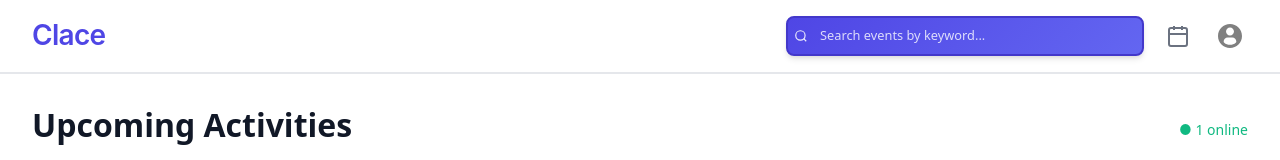
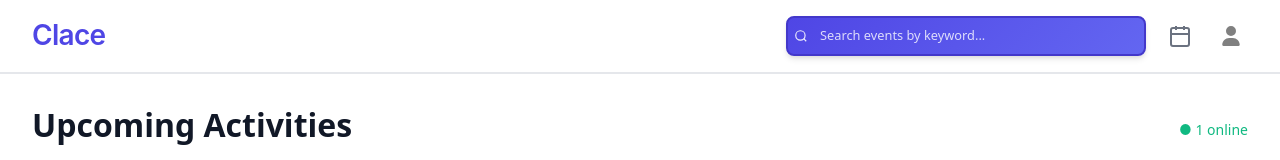
Before and after one commit to Neil-urk12/clace, a Vue app in the folder frontend/: page /dashboard in a window 1280 px wide. Shown: the top 160 px of the page. Built offline with nearby package versions, Linux system fonts and the light colour scheme.

Commit message:
feat: implemented code splitting and lazy loading - moved the icons into their own components and lazy loaded their imports including the search bar

```diff
--- a/frontend/src/components/Global/AppHeader.vue
+++ b/frontend/src/components/Global/AppHeader.vue
@@ -1,5 +1,11 @@
 <script setup lang="ts">
-import SearchBar from "./SearchBar.vue";
+import { defineAsyncComponent } from "vue";
+import { useRouter } from "vue-router";
+
+const router = useRouter();
+const SearchBar = defineAsyncComponent(() => import("@/components/Global/SearchBar.vue"));
+const CalendarIcon = defineAsyncComponent(() => import("../Global/EmptyCalendarIcon.vue"));
+const ProfileIcon = defineAsyncComponent(() => import("../Global/ProfileIcon.vue"));
 
 const handleSearch = (query: string) => {
   console.log("Searching for:", query);
@@ -17,58 +23,11 @@ const handleSearch = (query: string) => {
 
         <div class="icon-group">
           <SearchBar @search="handleSearch" />
-          <button class="action-button" aria-label="Calendar">
-            <svg
-              width="24"
-              height="24"
-              viewBox="0 0 24 24"
-              fill="none"
-              stroke="currentColor"
-              stroke-width="2"
-            >
-              <rect x="3" y="4" width="18" height="18" rx="2" ry="2"></rect>
-              <line x1="16" y1="2" x2="16" y2="6"></line>
-              <line x1="8" y1="2" x2="8" y2="6"></line>
-              <line x1="3" y1="10" x2="21" y2="10"></line>
-            </svg>
+          <button class="action-button" aria-label="Calendar" @click="router.push('/calendar')">
+            <CalendarIcon />
           </button>
-          <button class="action-button" aria-label="Profile">
-            <!-- <svg
-              width="20"
-              height="20"
-              fill="gray"
-              xmlns="http://www.w3.org/2000/svg"
-              viewBox="0 0 448 512"
-            >
-              <path
-                d="M224 256A128 128 0 1 0 224 0a128 128 0 1 0 0 256zm-45.7 48C79.8 304 0 383.8 0 482.3C0 498.7 13.3 512 29.7 512l388.6 0c16.4 0 29.7-13.3 29.7-29.7C448 383.8 368.2 304 269.7 304l-91.4 0z"
-              />
-            </svg> -->
-            <svg
-              fill="gray"
-              version="1.1"
-              id="Capa_1"
-              width="24"
-              height="24"
-              xmlns="http://www.w3.org/2000/svg"
-              xmlns:xlink="http://www.w3.org/1999/xlink"
-              viewBox="0 0 45.532 45.532"
-              xml:space="preserve"
-            >
-              <g id="SVGRepo_bgCarrier" stroke-width="0"></g>
-              <g
-                id="SVGRepo_tracerCarrier"
-                stroke-linecap="round"
-                stroke-linejoin="round"
-              ></g>
-              <g id="SVGRepo_iconCarrier">
-                <g>
-                  <path
-                    d="M22.766,0.001C10.194,0.001,0,10.193,0,22.766s10.193,22.765,22.766,22.765c12.574,0,22.766-10.192,22.766-22.765 S35.34,0.001,22.766,0.001z M22.766,6.808c4.16,0,7.531,3.372,7.531,7.53c0,4.159-3.371,7.53-7.531,7.53 c-4.158,0-7.529-3.371-7.529-7.53C15.237,10.18,18.608,6.808,22.766,6.808z M22.761,39.579c-4.149,0-7.949-1.511-10.88-4.012 c-0.714-0.609-1.126-1.502-1.126-2.439c0-4.217,3.413-7.592,7.631-7.592h8.762c4.219,0,7.619,3.375,7.619,7.592 c0,0.938-0.41,1.829-1.125,2.438C30.712,38.068,26.911,39.579,22.761,39.579z"
-                  ></path>
-                </g>
-              </g>
-            </svg>
+          <button class="action-button" aria-label="Profile" @click="router.push('/profile')">
+            <ProfileIcon />
           </button>
         </div>
       </div>
--- /dev/null
+++ b/frontend/src/components/Global/EmptyCalendarIcon.vue
@@ -0,0 +1,15 @@
+<template>
+    <svg
+        width="24"
+        height="24"
+        viewBox="0 0 24 24"
+        fill="none"
+        stroke="currentColor"
+        stroke-width="2"
+        >
+        <rect x="3" y="4" width="18" height="18" rx="2" ry="2"></rect>
+        <line x1="16" y1="2" x2="16" y2="6"></line>
+        <line x1="8" y1="2" x2="8" y2="6"></line>
+        <line x1="3" y1="10" x2="21" y2="10"></line>
+    </svg>
+</template>
--- /dev/null
+++ b/frontend/src/components/Global/ProfileIcon.vue
@@ -0,0 +1,38 @@
+<template>
+    <svg
+        width="20"
+        height="20"
+        fill="gray"
+        xmlns="http://www.w3.org/2000/svg"
+        viewBox="0 0 448 512"
+    >
+        <path
+        d="M224 256A128 128 0 1 0 224 0a128 128 0 1 0 0 256zm-45.7 48C79.8 304 0 383.8 0 482.3C0 498.7 13.3 512 29.7 512l388.6 0c16.4 0 29.7-13.3 29.7-29.7C448 383.8 368.2 304 269.7 304l-91.4 0z"
+        />
+    </svg>
+    <!-- <svg
+        fill="gray"
+        version="1.1"
+        id="Capa_1"
+        width="24"
+        height="24"
+        xmlns="http://www.w3.org/2000/svg"
+        xmlns:xlink="http://www.w3.org/1999/xlink"
+        viewBox="0 0 45.532 45.532"
+        xml:space="preserve"
+    >
+        <g id="SVGRepo_bgCarrier" stroke-width="0"></g>
+        <g
+        id="SVGRepo_tracerCarrier"
+        stroke-linecap="round"
+        stroke-linejoin="round"
+        ></g>
+        <g id="SVGRepo_iconCarrier">
+        <g>
+            <path
+            d="M22.766,0.001C10.194,0.001,0,10.193,0,22.766s10.193,22.765,22.766,22.765c12.574,0,22.766-10.192,22.766-22.765 S35.34,0.001,22.766,0.001z M22.766,6.808c4.16,0,7.531,3.372,7.531,7.53c0,4.159-3.371,7.53-7.531,7.53 c-4.158,0-7.529-3.371-7.529-7.53C15.237,10.18,18.608,6.808,22.766,6.808z M22.761,39.579c-4.149,0-7.949-1.511-10.88-4.012 c-0.714-0.609-1.126-1.502-1.126-2.439c0-4.217,3.413-7.592,7.631-7.592h8.762c4.219,0,7.619,3.375,7.619,7.592 c0,0.938-0.41,1.829-1.125,2.438C30.712,38.068,26.911,39.579,22.761,39.579z"
+            ></path>
+        </g>
+        </g>
+    </svg> -->
+</template>
```
